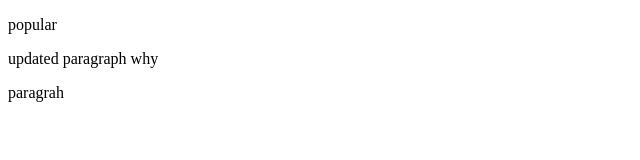
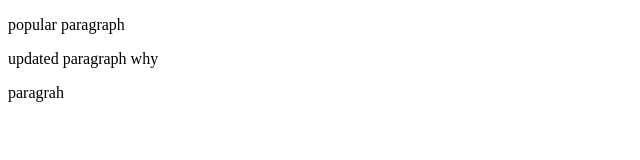
Before and after one commit to Chigozie-Nwobi-TheHuhh/Apollo-1, a plain HTML site: page index.html in a window 1280 px wide. Shown: the full height of the page, 0-640 px from the left. Drawn offline with Linux system fonts and the light colour scheme.

Commit message:
new paragraph

```diff
--- a/index.html
+++ b/index.html
@@ -19,7 +19,7 @@
         <a href="#">upgrade your browser</a> to improve your experience.
       </p>
       P[endif]-->
-    <p>popular</p>
+    <p>popular paragraph</p>
     <p>updated paragraph why</p>
     <p>paragrah</p>
     <script src="" async defer></script>
```
